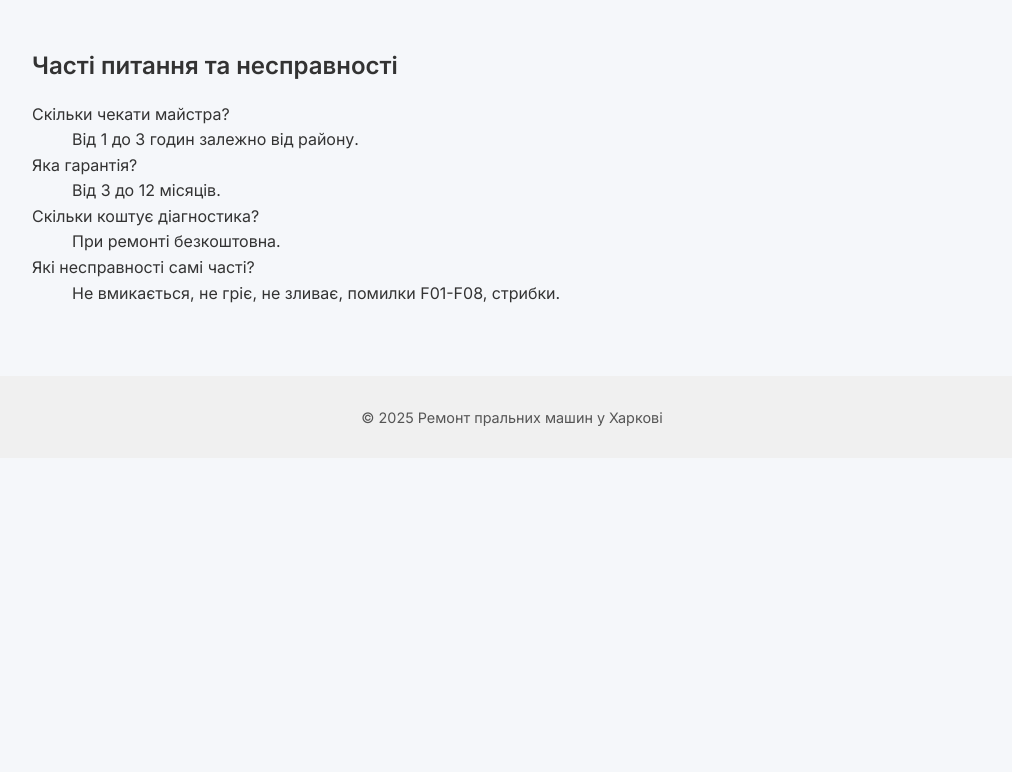
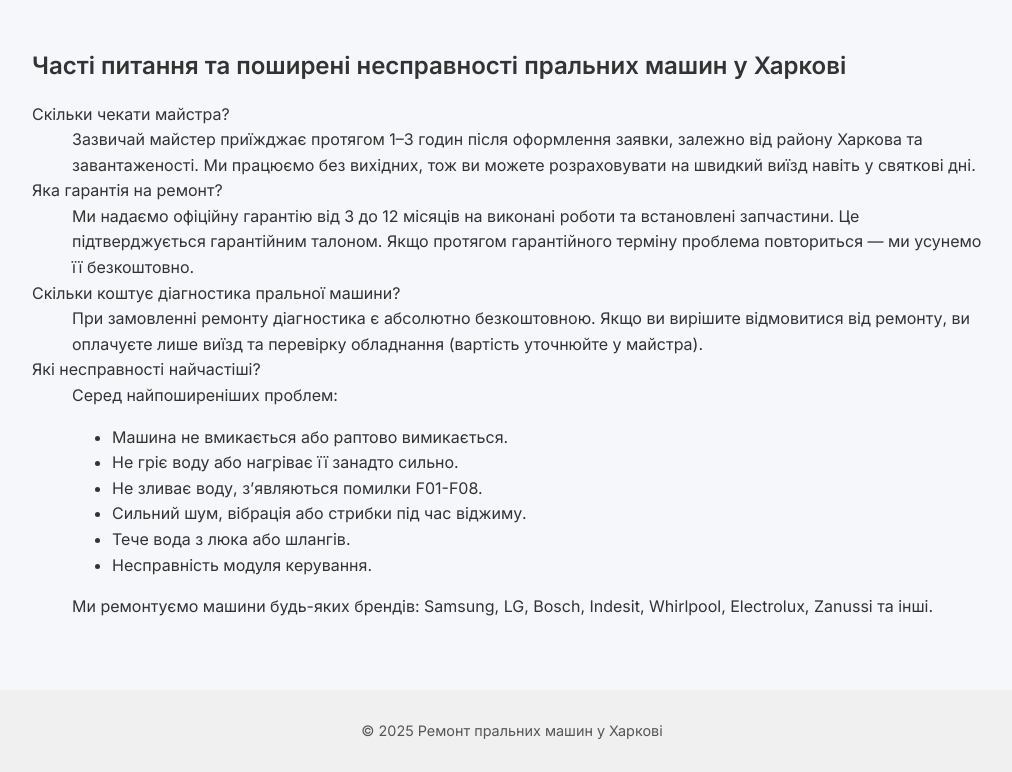
Before and after one commit to aleksOtryshko/washing-platform, a website: page index-uk.html in a window 1280 px wide. Shown: the part 3046-3818 px from the top of the page, without its empty margins (128-1140 px from the left). Before the commit the page ends 3504 px from the top, so only its background shows below. Drawn offline with Linux system fonts and the light colour scheme.

Commit message:
Update index-uk.html

```diff
--- a/index-uk.html
+++ b/index-uk.html
@@ -158,16 +158,30 @@
 </section>
 
 <section id="faq" class="block">
-  <h2>Часті питання та несправності</h2>
+  <h2>Часті питання та поширені несправності пральних машин у Харкові</h2>
   <dl>
     <dt>Скільки чекати майстра?</dt>
-    <dd>Від 1 до 3 годин залежно від району.</dd>
-    <dt>Яка гарантія?</dt>
-    <dd>Від 3 до 12 місяців.</dd>
-    <dt>Скільки коштує діагностика?</dt>
-    <dd>При ремонті безкоштовна.</dd>
-    <dt>Які несправності самі часті?</dt>
-    <dd>Не вмикається, не гріє, не зливає, помилки F01-F08, стрибки.</dd>
+    <dd>Зазвичай майстер приїжджає протягом 1–3 годин після оформлення заявки, залежно від району Харкова та завантаженості. Ми працюємо без вихідних, тож ви можете розраховувати на швидкий виїзд навіть у святкові дні.</dd>
+
+    <dt>Яка гарантія на ремонт?</dt>
+    <dd>Ми надаємо офіційну гарантію від 3 до 12 місяців на виконані роботи та встановлені запчастини. Це підтверджується гарантійним талоном. Якщо протягом гарантійного терміну проблема повториться — ми усунемо її безкоштовно.</dd>
+
+    <dt>Скільки коштує діагностика пральної машини?</dt>
+    <dd>При замовленні ремонту діагностика є абсолютно безкоштовною. Якщо ви вирішите відмовитися від ремонту, ви оплачуєте лише виїзд та перевірку обладнання (вартість уточнюйте у майстра).</dd>
+
+    <dt>Які несправності найчастіші?</dt>
+    <dd>Серед найпоширеніших проблем:
+      <ul>
+        <li>Машина не вмикається або раптово вимикається.</li>
+        <li>Не гріє воду або нагріває її занадто сильно.</li>
+        <li>Не зливає воду, з’являються помилки F01-F08.</li>
+        <li>Сильний шум, вібрація або стрибки під час віджиму.</li>
+        <li>Тече вода з люка або шлангів.</li>
+        <li>Несправність модуля керування.</li>
+      </ul>
+      Ми ремонтуємо машини будь-яких брендів: Samsung, LG, Bosch, Indesit, Whirlpool, Electrolux, Zanussi та інші.
+    </dd>
+
   </dl>
 </section>
 
```
